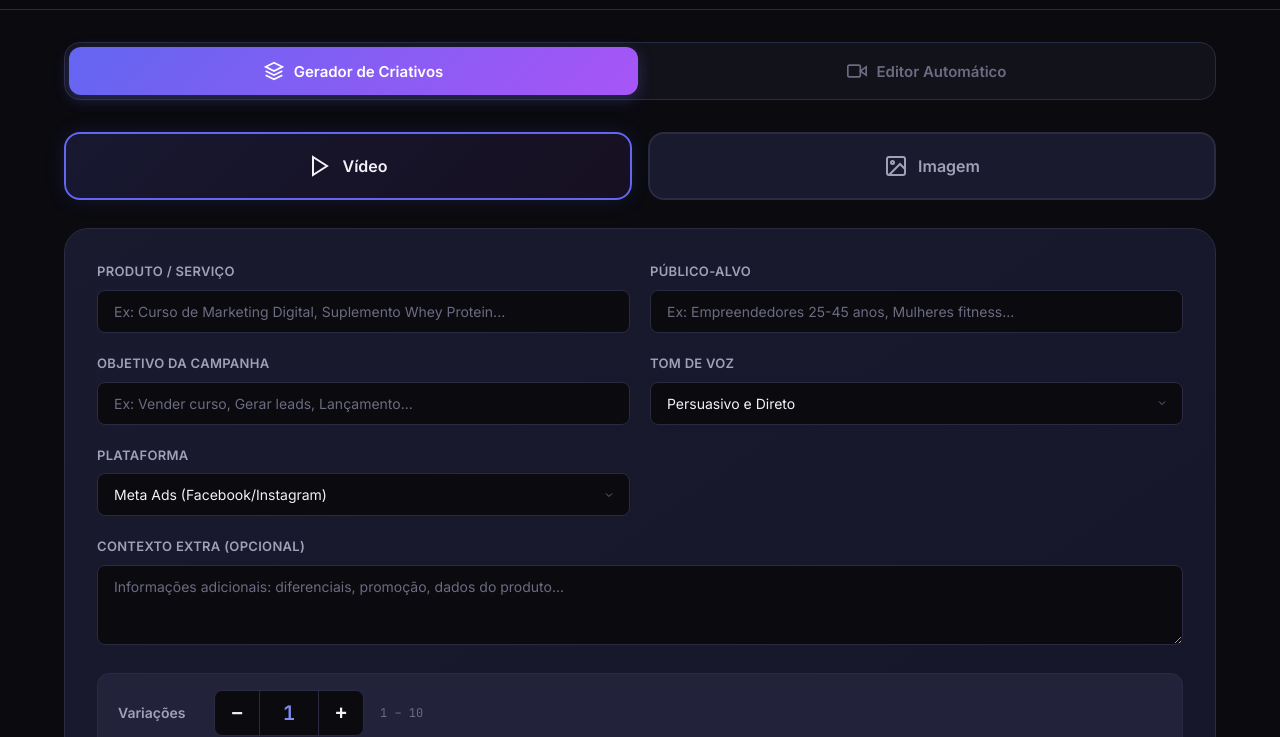
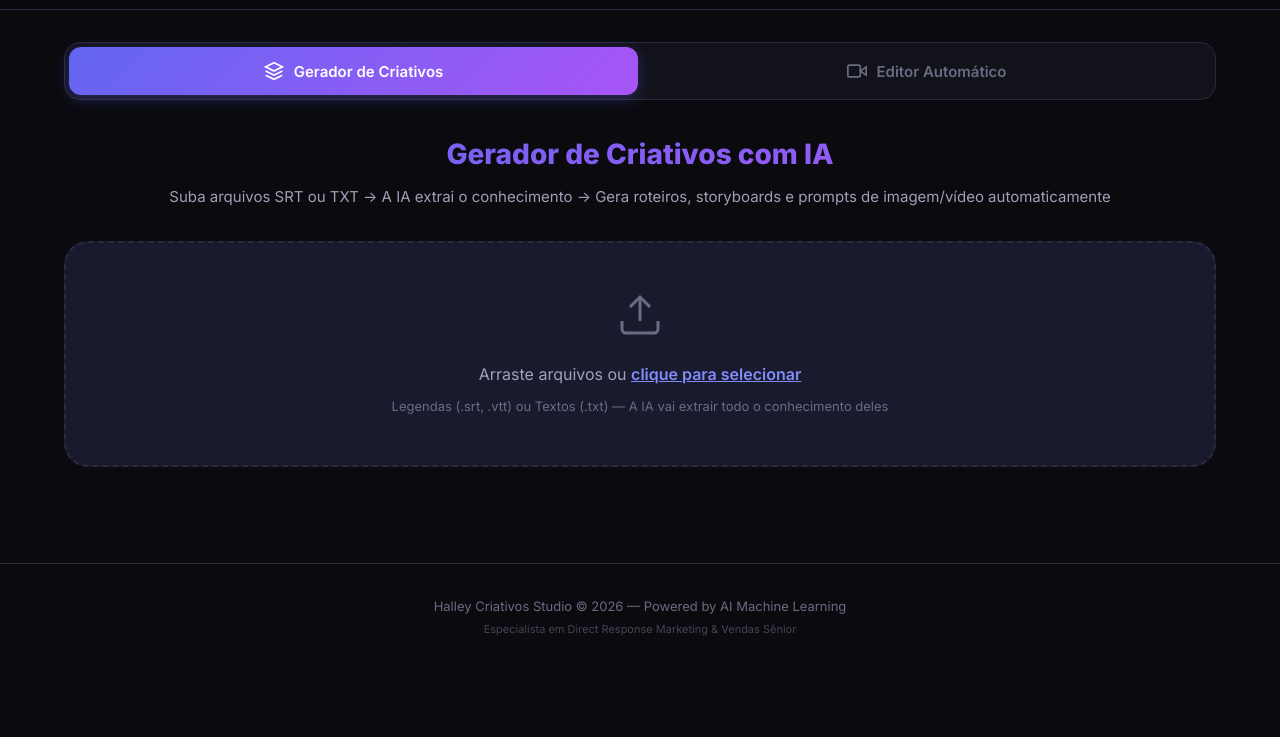
Before and after one commit to WanderHalley/halley.criativos, a plain HTML site: page index.html in a window 1280 px wide. Shown: the part 63-800 px from the top of the page. Drawn offline with Linux system fonts and the light colour scheme; no server answers.

Commit message:
Update index.html

```diff
--- a/index.html
+++ b/index.html
@@ -10,7 +10,6 @@
 </head>
 <body>
 
-    <!-- HEADER -->
     <header class="header">
         <div class="header-inner">
             <div class="logo">
@@ -18,12 +17,7 @@
                     <svg viewBox="0 0 40 40" fill="none" xmlns="http://www.w3.org/2000/svg">
                         <circle cx="20" cy="20" r="18" stroke="url(#grad1)" stroke-width="3"/>
                         <path d="M14 26V14h4.5c2.5 0 4 1.5 4 3.5s-1.5 3.5-4 3.5H18V26h-4zm4.2-8c.8 0 1.3-.5 1.3-1.2s-.5-1.2-1.3-1.2H18v2.4h.2zM24 14h4v12h-4V14z" fill="url(#grad1)"/>
-                        <defs>
-                            <linearGradient id="grad1" x1="0" y1="0" x2="40" y2="40">
-                                <stop offset="0%" stop-color="#6366f1"/>
-                                <stop offset="100%" stop-color="#a855f7"/>
-                            </linearGradient>
-                        </defs>
+                        <defs><linearGradient id="grad1" x1="0" y1="0" x2="40" y2="40"><stop offset="0%" stop-color="#6366f1"/><stop offset="100%" stop-color="#a855f7"/></linearGradient></defs>
                     </svg>
                 </div>
                 <div class="logo-text">
@@ -38,10 +32,8 @@
         </div>
     </header>
 
-    <!-- MAIN APP -->
     <main class="main-app">
 
-        <!-- TABS -->
         <div class="tabs-container">
             <button class="tab active" data-tab="creative" onclick="switchTab('creative')">
                 <svg width="20" height="20" viewBox="0 0 24 24" fill="none" stroke="currentColor" stroke-width="2">
@@ -60,75 +52,55 @@
         <!-- ========== ABA 1: GERADOR DE CRIATIVOS ========== -->
         <section id="tab-creative" class="tab-content active">
 
-            <div class="type-selector">
-                <button class="type-btn active" data-type="video" onclick="selectCreativeType('video')">
-                    <svg width="24" height="24" viewBox="0 0 24 24" fill="none" stroke="currentColor" stroke-width="2">
-                        <polygon points="5 3 19 12 5 21 5 3"/>
-                    </svg>
-                    Vídeo
-                </button>
-                <button class="type-btn" data-type="image" onclick="selectCreativeType('image')">
-                    <svg width="24" height="24" viewBox="0 0 24 24" fill="none" stroke="currentColor" stroke-width="2">
-                        <rect x="3" y="3" width="18" height="18" rx="2" ry="2"/>
-                        <circle cx="8.5" cy="8.5" r="1.5"/>
-                        <polyline points="21 15 16 10 5 21"/>
-                    </svg>
-                    Imagem
-                </button>
+            <div class="editor-intro">
+                <h2>Gerador de Criativos com IA</h2>
+                <p>Suba arquivos SRT ou TXT → A IA extrai o conhecimento → Gera roteiros, storyboards e prompts de imagem/vídeo automaticamente</p>
             </div>
 
-            <form id="creative-form" class="form-card">
-                <div class="form-grid">
-                    <div class="form-group">
-                        <label for="produto">Produto / Serviço</label>
-                        <input type="text" id="produto" placeholder="Ex: Curso de Marketing Digital, Suplemento Whey Protein..." required>
+            <!-- UPLOAD SRT/TXT -->
+            <div class="upload-section">
+                <div class="upload-zone" id="creative-upload-zone">
+                    <div class="upload-icon">
+                        <svg width="48" height="48" viewBox="0 0 24 24" fill="none" stroke="currentColor" stroke-width="1.5">
+                            <path d="M21 15v4a2 2 0 0 1-2 2H5a2 2 0 0 1-2-2v-4"/>
+                            <polyline points="17 8 12 3 7 8"/>
+                            <line x1="12" y1="3" x2="12" y2="15"/>
+                        </svg>
                     </div>
-                    <div class="form-group">
-                        <label for="publico">Público-Alvo</label>
-                        <input type="text" id="publico" placeholder="Ex: Empreendedores 25-45 anos, Mulheres fitness..." required>
+                    <p class="upload-text">Arraste arquivos ou <span>clique para selecionar</span></p>
+                    <p class="upload-hint">Legendas (.srt, .vtt) ou Textos (.txt) — A IA vai extrair todo o conhecimento deles</p>
+                    <input type="file" id="creative-file-input" multiple accept=".srt,.vtt,.sub,.txt" style="display:none;">
                 </div>
-                    <div class="form-group">
-                        <label for="objetivo">Objetivo da Campanha</label>
-                        <input type="text" id="objetivo" placeholder="Ex: Vender curso, Gerar leads, Lançamento..." required>
+
+                <div id="creative-file-list" class="file-list" style="display:none;">
+                    <div style="display:flex;justify-content:space-between;align-items:center;margin-bottom:16px;">
+                        <h3>Arquivos Carregados</h3>
+                        <button class="btn-clear-files" onclick="clearCreativeFiles()">Limpar Tudo</button>
                     </div>
-                    <div class="form-group">
-                        <label for="tom">Tom de Voz</label>
-                        <select id="tom">
-                            <option value="persuasivo e direto">Persuasivo e Direto</option>
-                            <option value="empático e acolhedor">Empático e Acolhedor</option>
-                            <option value="urgente e escasso">Urgente e Escasso</option>
-                            <option value="educativo e autoridade">Educativo e Autoridade</option>
-                            <option value="storytelling emocional">Storytelling Emocional</option>
-                            <option value="provocativo e disruptivo">Provocativo e Disruptivo</option>
-                        </select>
-                    </div>
-                    <div class="form-group">
-                        <label for="plataforma">Plataforma</label>
-                        <select id="plataforma">
-                            <option value="Meta Ads">Meta Ads (Facebook/Instagram)</option>
-                            <option value="TikTok Ads">TikTok Ads</option>
-                            <option value="YouTube Ads">YouTube Ads</option>
-                            <option value="Google Ads">Google Ads</option>
-                            <option value="LinkedIn Ads">LinkedIn Ads</option>
-                            <option value="Kwai Ads">Kwai Ads</option>
-                        </select>
-                    </div>
-                    <div class="form-group" id="formato-group" style="display:none;">
-                        <label for="formato">Formato da Imagem</label>
-                        <select id="formato">
-                            <option value="todos">Todos (Feed + Story + Banner)</option>
-                            <option value="feed">Feed (1:1 — 1080x1080)</option>
-                            <option value="story">Story (9:16 — 1080x1920)</option>
-                            <option value="banner">Banner (16:9 — 1920x1080)</option>
-                        </select>
-                    </div>
-                    <div class="form-group full-width">
-                        <label for="contexto">Contexto Extra (opcional)</label>
-                        <textarea id="contexto" rows="3" placeholder="Informações adicionais: diferenciais, promoção, dados do produto..."></textarea>
+                    <div id="creative-file-pairs"></div>
                 </div>
             </div>
 
-                <div class="stepper-container">
+            <!-- TIPO + VARIAÇÕES -->
+            <div id="creative-settings" class="editor-settings" style="display:none;">
+                <h3 style="font-size:16px;font-weight:700;margin-bottom:20px;color:var(--text-primary);">Configurações</h3>
+
+                <div class="settings-grid">
+                    <div class="setting-group">
+                        <label>Tipo de Criativo</label>
+                        <div class="mode-options">
+                            <button type="button" class="mode-btn active" data-ctype="video" onclick="selectCreativeType('video')">
+                                Vídeo
+                                <small>Roteiro + Storyboard + Prompts Nano Banana + Veo 3</small>
+                            </button>
+                            <button type="button" class="mode-btn" data-ctype="image" onclick="selectCreativeType('image')">
+                                Imagem
+                                <small>Copy persuasiva + Prompts Nano Banana por formato</small>
+                            </button>
+                        </div>
+                    </div>
+
+                    <div class="setting-group">
                         <label>Variações</label>
                         <div class="stepper">
                             <button type="button" class="stepper-btn" onclick="adjustVariations(-1, 'creative')">−</button>
@@ -137,10 +109,17 @@
                             </div>
                             <button type="button" class="stepper-btn" onclick="adjustVariations(1, 'creative')">+</button>
                         </div>
-                    <span class="stepper-range">1 – 10</span>
+                    </div>
                 </div>
 
-                <button type="submit" class="btn-generate" id="btn-generate-creative">
+                <div class="mode-description">
+                    <div class="mode-desc-icon">ℹ️</div>
+                    <div id="creative-mode-desc">
+                        <strong>Vídeo:</strong> A IA lê seus SRTs/TXTs, extrai produto, público, argumentos e dores, e gera roteiros completos com storyboard. Para cada cena: prompt Nano Banana (imagem) + prompt Veo 3 (vídeo animado).
+                    </div>
+                </div>
+
+                <button class="btn-generate" id="btn-generate-creative" onclick="generateCreatives()">
                     <span class="btn-icon">
                         <svg width="20" height="20" viewBox="0 0 24 24" fill="none" stroke="currentColor" stroke-width="2">
                             <path d="M12 2v4m0 12v4M4.93 4.93l2.83 2.83m8.48 8.48l2.83 2.83M2 12h4m12 0h4M4.93 19.07l2.83-2.83m8.48-8.48l2.83-2.83"/>
@@ -149,15 +128,15 @@
                     <span class="btn-text">Gerar Criativos com IA</span>
                     <span class="btn-loading" style="display:none;">
                         <div class="spinner"></div>
-                        Analisando e gerando...
+                        Extraindo conhecimento e gerando...
                     </span>
                 </button>
-            </form>
+            </div>
 
             <div id="creative-results" class="results-container"></div>
         </section>
 
-        <!-- ========== ABA 2: EDITOR AUTOMÁTICO (CORTE REAL) ========== -->
+        <!-- ========== ABA 2: EDITOR AUTOMÁTICO ========== -->
         <section id="tab-editor" class="tab-content">
 
             <div class="editor-intro">
@@ -165,7 +144,6 @@
                 <p>Suba vídeos + SRTs pareados → IA analisa poder persuasivo → Corta e emenda automaticamente com estrutura Gancho → Corpo → CTA</p>
             </div>
 
-            <!-- UPLOAD -->
             <div class="upload-section">
                 <div class="upload-zone" id="upload-zone">
                     <div class="upload-icon">
@@ -190,7 +168,6 @@
                 </div>
             </div>
 
-            <!-- SETTINGS -->
             <div class="editor-settings" id="editor-settings" style="display:none;">
                 <h3 style="font-size:16px;font-weight:700;margin-bottom:20px;color:var(--text-primary);">Configurações de Corte</h3>
 
@@ -257,15 +234,12 @@
 
     </main>
 
-    <!-- FOOTER -->
     <footer class="footer">
         <p>Halley Criativos Studio © 2026 — Powered by AI Machine Learning</p>
         <p class="footer-sub">Especialista em Direct Response Marketing & Vendas Sênior</p>
     </footer>
 
-    <!-- TOAST -->
     <div id="toast" class="toast"></div>
-
     <script src="js/app.js"></script>
 </body>
 </html>
```
Lines whose indentation alone changed are shown as unchanged.
